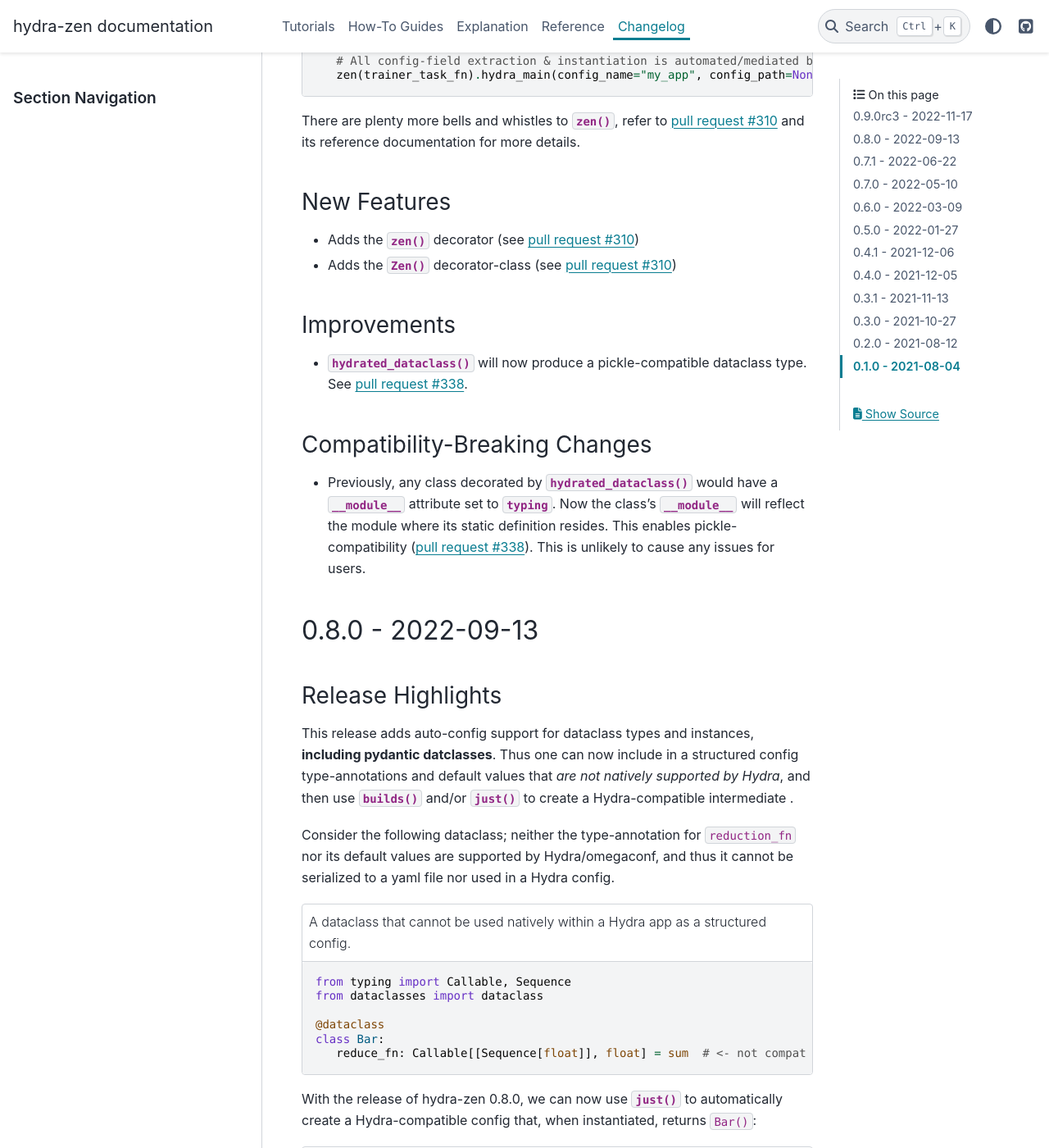
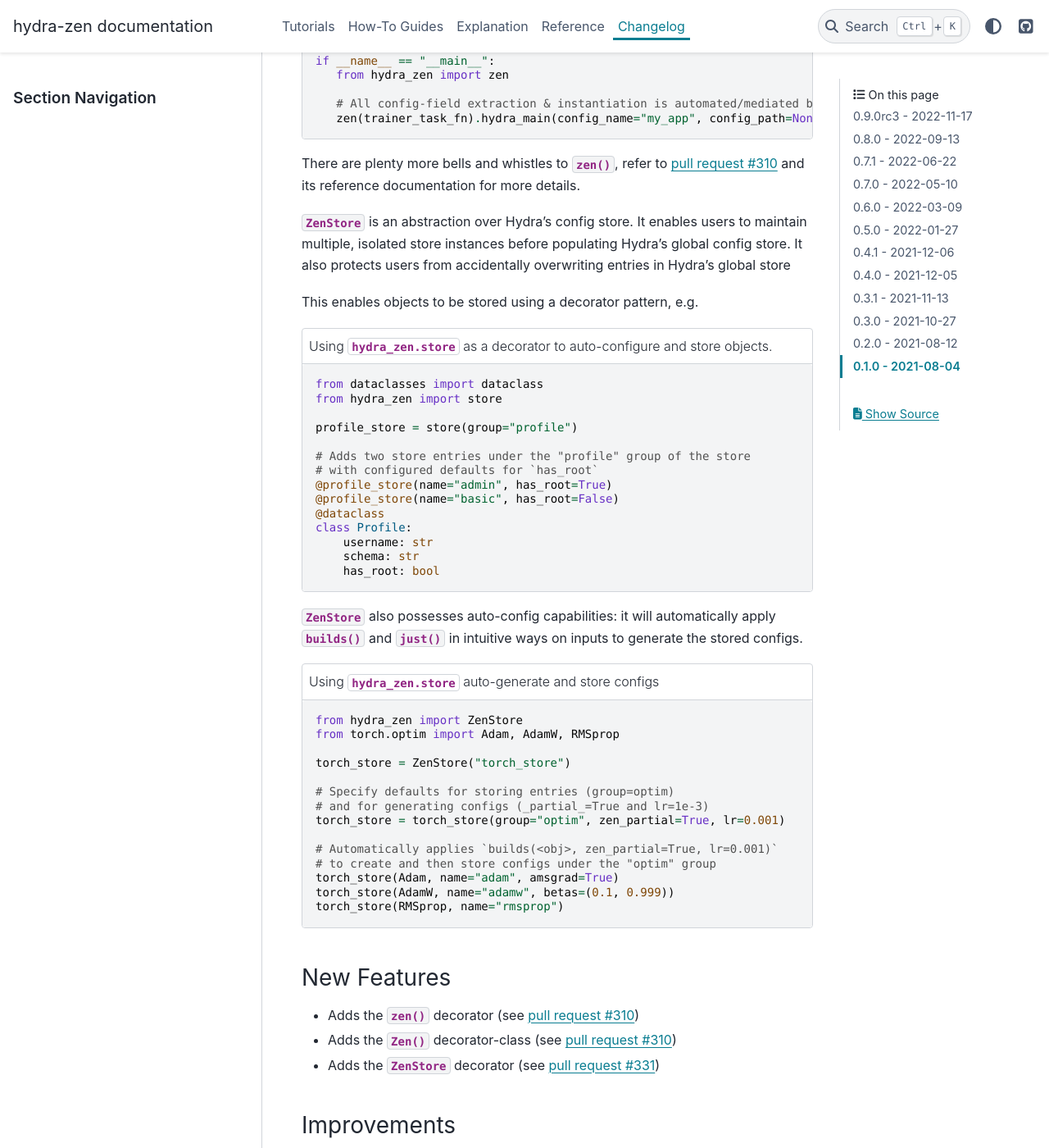
Before and after one commit to mit-ll-responsible-ai/hydra-zen, a Sphinx documentation site: the page built from docs/source/changes.rst, in a window 1280 px wide and 1400 px high, scrolled down 1374 px. Shown: the whole window at 82% size. Built offline with Sphinx 7.4.7 and the PyData theme 0.15.4, drawn with Linux system fonts in a browser that asks for light colours; the version number could not be read and is left out; some of the changed text lies outside the part shown.

Commit message:
update changelog

```diff
--- a/docs/source/changes.rst
+++ b/docs/source/changes.rst
@@ -19,9 +19,9 @@
 
 Release Highlights
 ------------------
-This release adds the :func:`~hydra_zen.zen` decorator, which enables users to use Hydra-agnostic task functions for their Hydra app; the decorator will automatically extract, resolve, and instantiate fields from an input config based on the function's signature.
+This release introduces :func:`~hydra_zen.zen` and :class:`~hydra_zen.ZenStore`, which enable hydra-zen users to eliminate Hydra-specific boilerplate code from their projects, and to utilize new patterns and best practices for working with config stores.
 
-This encourages users to eliminate Hydra-specific boilerplate code from their projects and to instead opt for task functions with explicit signatures, including functions from third parties.
+The :func:`~hydra_zen.zen` decorator enables of use Hydra-agnostic task functions in Hydra apps; the decorator will automatically extract, resolve, and instantiate fields from an input config based on the function's signature. This encourages users to eliminate Hydra-specific boilerplate code from their projects and to instead opt for task functions with explicit signatures, which can include functions from third parties.
 
 E.g., :func:`~hydra_zen.zen` enables us to replace the following Hydra-specific task function:
 
@@ -63,10 +63,55 @@
 
 There are plenty more bells and whistles to :func:`~hydra_zen.zen`, refer to :pull:`310` and its reference documentation for more details.
 
+:class:`~hydra_zen.ZenStore` is an abstraction over Hydra's config store.
+It enables users to maintain multiple, isolated store instances before populating Hydra's global config store.
+It also protects users from accidentally overwriting  entries in Hydra's global store
+
+This enables objects to be stored using a decorator pattern, e.g.
+
+.. code-block:: python
+   :caption: Using `hydra_zen.store` as a decorator to auto-configure and store objects.
+
+   from dataclasses import dataclass
+   from hydra_zen import store
+
+   profile_store = store(group="profile")
+
+   # Adds two store entries under the "profile" group of the store
+   # with configured defaults for `has_root`
+   @profile_store(name="admin", has_root=True)
+   @profile_store(name="basic", has_root=False)
+   @dataclass
+   class Profile:
+       username: str
+       schema: str
+       has_root: bool
+
+:class:`~hydra_zen.ZenStore` also possesses auto-config capabilities: it will automatically apply :func:`~hyda_zen.builds` and :func:`~hyda_zen.just` in intuitive ways on inputs to generate the stored configs.
+
+.. code-block:: python
+   :caption: Using `hydra_zen.store` auto-generate and store configs
+
+   from hydra_zen import ZenStore
+   from torch.optim import Adam, AdamW, RMSprop
+
+   torch_store = ZenStore("torch_store")
+
+   # Specify defaults for storing entries (group=optim)
+   # and for generating configs (_partial_=True and lr=1e-3)
+   torch_store = torch_store(group="optim", zen_partial=True, lr=0.001)
+
+   # Automatically applies `builds(<obj>, zen_partial=True, lr=0.001)`
+   # to create and then store configs under the "optim" group
+   torch_store(Adam, name="adam", amsgrad=True)
+   torch_store(AdamW, name="adamw", betas=(0.1, 0.999))
+   torch_store(RMSprop, name="rmsprop")
+
 New Features
 ------------
 - Adds the :func:`~hydra_zen.zen` decorator (see :pull:`310`)
 - Adds the :func:`~hydra_zen.wrapper.Zen` decorator-class (see :pull:`310`)
+- Adds the :class:`~hydra_zen.ZenStore` decorator (see :pull:`331`)
 
 
 Improvements
```
Also changed, not shown: 1 other file.
